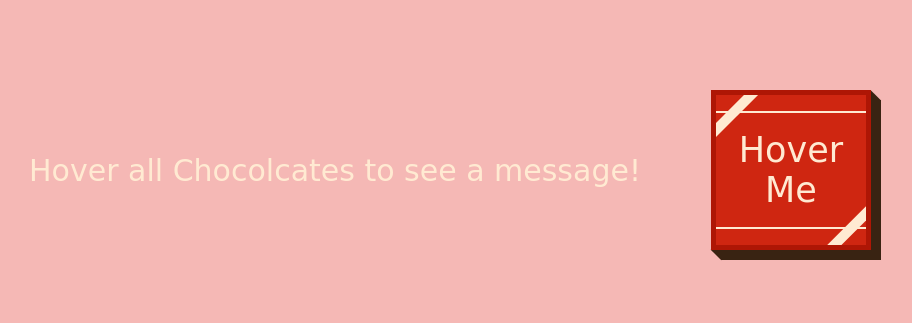
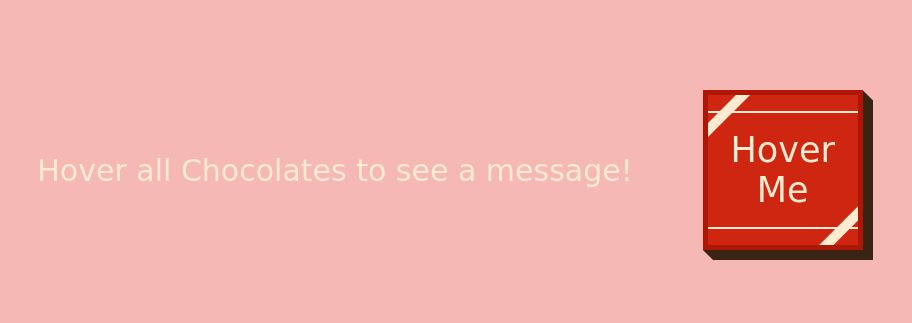
Before and after one commit to wanseh/valentine, a plain HTML site: page index.html in a window 1280 px wide. Shown: the part 238-561 px from the top of the page, without its empty margins (155-1067 px from the left). Drawn offline with nearby package versions, Linux system fonts and the light colour scheme; a web font is replaced by a local one.

Commit message:
Correct Wrong Spelling Chocolates

```diff
--- a/index.html
+++ b/index.html
@@ -11,7 +11,7 @@
 
 <body>
   <div id="instruction">
-    Hover all Chocolcates to see a message!
+    Hover all Chocolates to see a message!
   </div>
   <div class="chocolate-box">
 
```
